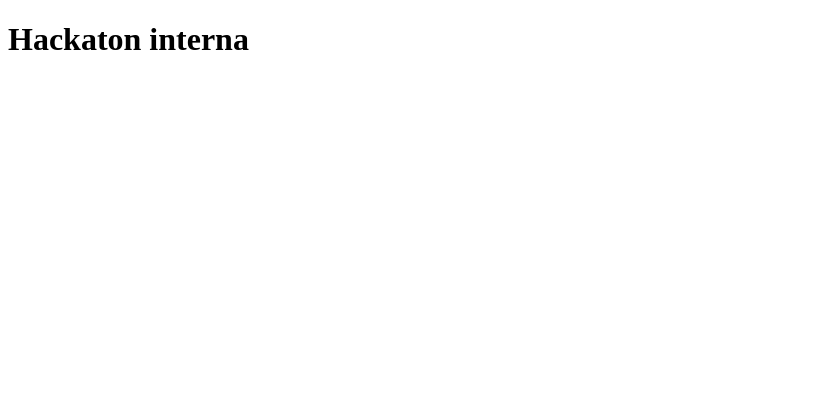
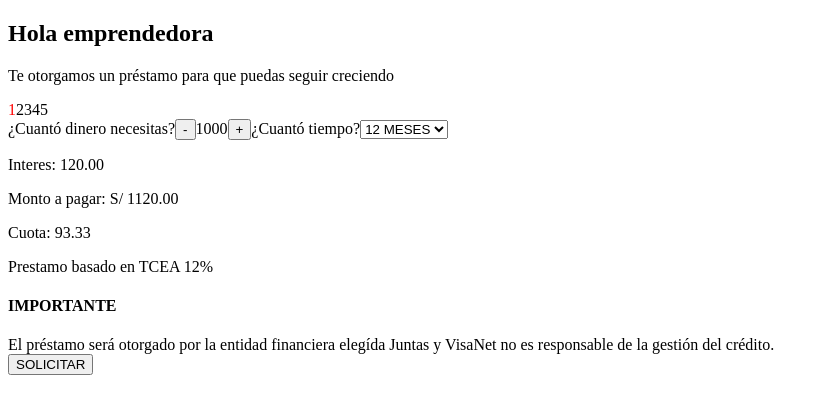
Before and after one commit to melanyvlm/VisaNet, a React (Create React App) app in the folder visanet-hackaton/: page / in a window 1280 px wide. Shown: the top 414 px of the page, without its empty margins (0-829 px from the left). Built offline with nearby package versions, Linux system fonts and the light colour scheme.

Commit message:
se crea componenete loancontrol

```diff
--- a/visanet-hackaton/src/App.js
+++ b/visanet-hackaton/src/App.js
@@ -1,10 +1,12 @@
 import React from 'react';
 import './App.css';
+import LoanControl from './components/LoanControl';
+
 
 function App() {
   return (
     <div className="">
-      <h1>Hackaton interna</h1>
+      <LoanControl />
     </div>
   );
 }
--- /dev/null
+++ b/visanet-hackaton/src/components/LoanControl.js
@@ -0,0 +1,66 @@
+import React, { useState } from 'react';
+
+const LoanControl = () => {
+    const [amount, setAmount] = useState(1000);
+    const [value, setValue] = useState('12');
+    const [button, setButton] = useState(false);
+
+
+    const calculateValues = (values) => {
+        const interest = values * 0.12;
+        const totalPaid = values + interest;
+        const cuote = totalPaid/Number(value);
+        return [interest.toFixed(2), totalPaid.toFixed(2), cuote.toFixed(2)];
+    };
+
+    const handleChange = (e) => {
+        setValue(e.target.value)
+    };
+
+    return (
+       <div>
+           <h2>Hola emprendedora</h2>
+           <p>Te otorgamos un préstamo para que puedas seguir creciendo</p>
+            <div>
+                <span style={{color: 'red'}}>1</span>
+                <span>2</span>
+                <span>3</span>
+                <span>4</span>
+                <span>5</span>
+            </div>
+
+           <div>
+               <span>¿Cuantó dinero necesitas?</span>
+               <button
+                 type="button"
+                 onClick={() => {
+                    if(amount <= 500 ) {
+                       setAmount(500)
+                    } else {
+                       setAmount(amount - 500)
+                    }
+                 }}> - </button>
+               <span>{amount}</span>
+               <button type="button" onClick={() => setAmount(amount + 500)}> + </button>
+               <span>¿Cuantó tiempo?</span>
+               <select value={value} onChange={handleChange}>
+                   <option value="12">12 MESES</option>
+                   <option value="24">24 MESES</option>
+                   <option value="36">36 MESES</option>
+               </select>
+               <p>Interes: {calculateValues(amount)[0]}</p>
+               <p>Monto a pagar: S/ {calculateValues(amount)[1]}</p>
+               <p>Cuota: {calculateValues(amount)[2]}</p>
+               <span>Prestamo basado en TCEA 12%</span>
+               <div>
+                   <h4>IMPORTANTE</h4>
+                   <div>El préstamo será otorgado por la entidad financiera elegída Juntas y VisaNet
+                       no es responsable de la gestión del crédito.
+                   </div>
+               </div>
+               <button type="button">SOLICITAR</button>
+           </div>
+       </div>
+    )
+};
+export default LoanControl;
```
